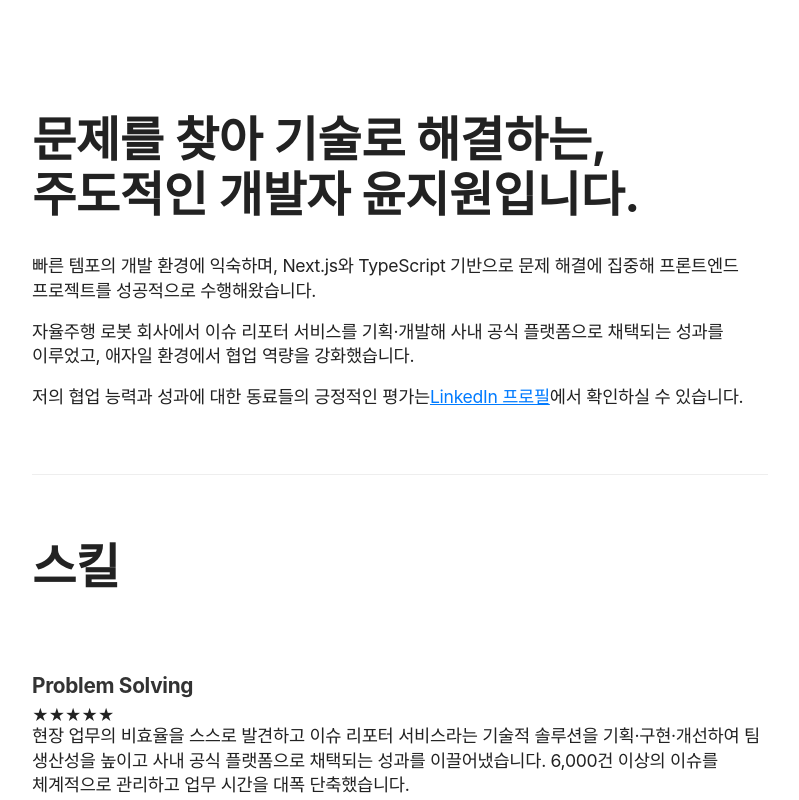
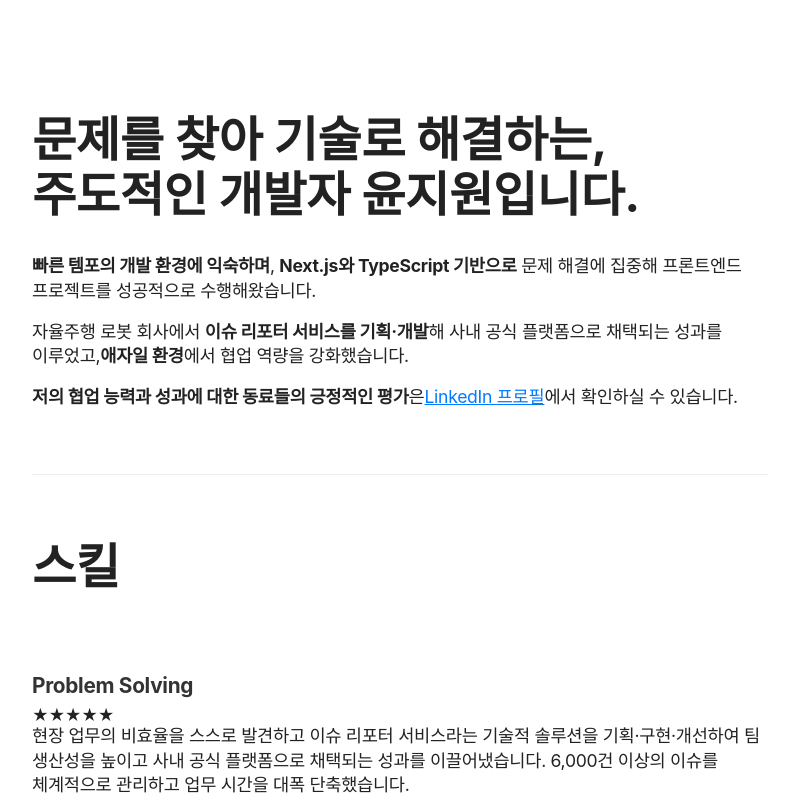
Before and after one commit to jiwonyoon-dev/jiwonyoon, a Next.js app: page /resume in a window 1280 px wide. Shown: the top 800 px of the page, without its empty margins (240-1039 px from the left). Built offline with nearby package versions, Linux system fonts and the light colour scheme.

Commit message:
✨strong 수정

```diff
--- a/src/app/resume/page.tsx
+++ b/src/app/resume/page.tsx
@@ -40,15 +40,16 @@ export default function ResumePage() {
             주도적인 개발자 윤지원입니다.
           </h2>
           <p>
-            빠른 템포의 개발 환경에 익숙하며, Next.js와 TypeScript 기반으로 문제 해결에 집중해 프론트엔드 프로젝트를
-            성공적으로 수행해왔습니다.
+            <strong>빠른 템포의 개발 환경에 익숙하며</strong>, <strong>Next.js와 TypeScript 기반으로</strong> 문제
+            해결에 집중해 프론트엔드 프로젝트를 성공적으로 수행해왔습니다.
           </p>
           <p>
-            자율주행 로봇 회사에서 이슈 리포터 서비스를 기획·개발해 사내 공식 플랫폼으로 채택되는 성과를 이루었고,
-            애자일 환경에서 협업 역량을 강화했습니다.
+            자율주행 로봇 회사에서 <strong>이슈 리포터 서비스를 기획·개발</strong>해 사내 공식 플랫폼으로 채택되는
+            성과를 이루었고,
+            <strong>애자일 환경</strong>에서 협업 역량을 강화했습니다.
           </p>
           <p>
-            저의 협업 능력과 성과에 대한 동료들의 긍정적인 평가는
+            <strong>저의 협업 능력과 성과에 대한 동료들의 긍정적인 평가</strong>은
             <a href="https://www.linkedin.com/in/jiwonyoondev" target="_blank" rel="noopener noreferrer">
               LinkedIn 프로필
             </a>
@@ -171,9 +172,9 @@ export default function ResumePage() {
               프론트엔드 기획·설계·개발 전반을 담당했습니다 (커스텀 훅, 컴포넌트, 타입 정의, 반응형 UI·애니메이션).
             </p>
             <p>
-              Mapbox GL로 미리 정의된 경로를 시각화하고, <strong>usePathAnimation</strong> 훅으로 마커
-              보간(interpolation)과 속도 기반 거리 계산을 구현했습니다. follow 모드를 통해 카메라 자동 이동을 지원하며,
-              모바일 반응형 UI를 적용했고, 차후 Geolocation API 연동을 계획 중입니다.
+              Mapbox GL로 미리 정의된 경로를 시각화하고, usePathAnimation 훅으로 마커 보간(interpolation)과 속도 기반
+              거리 계산을 구현했습니다. follow 모드를 통해 카메라 자동 이동을 지원하며, 모바일 반응형 UI를 적용했고,
+              차후 Geolocation API 연동을 계획 중입니다.
             </p>
             <p>
               주요 기술: React, Next.js, TypeScript, Mapbox GL
```
